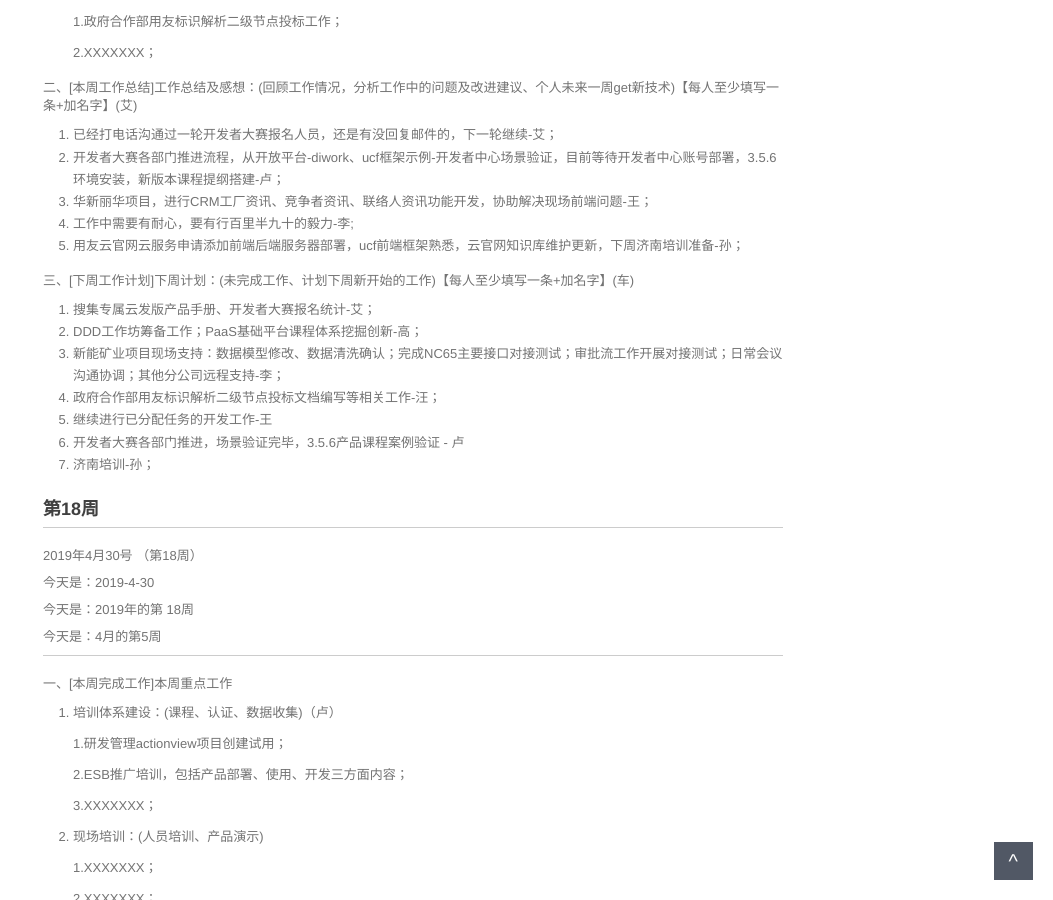
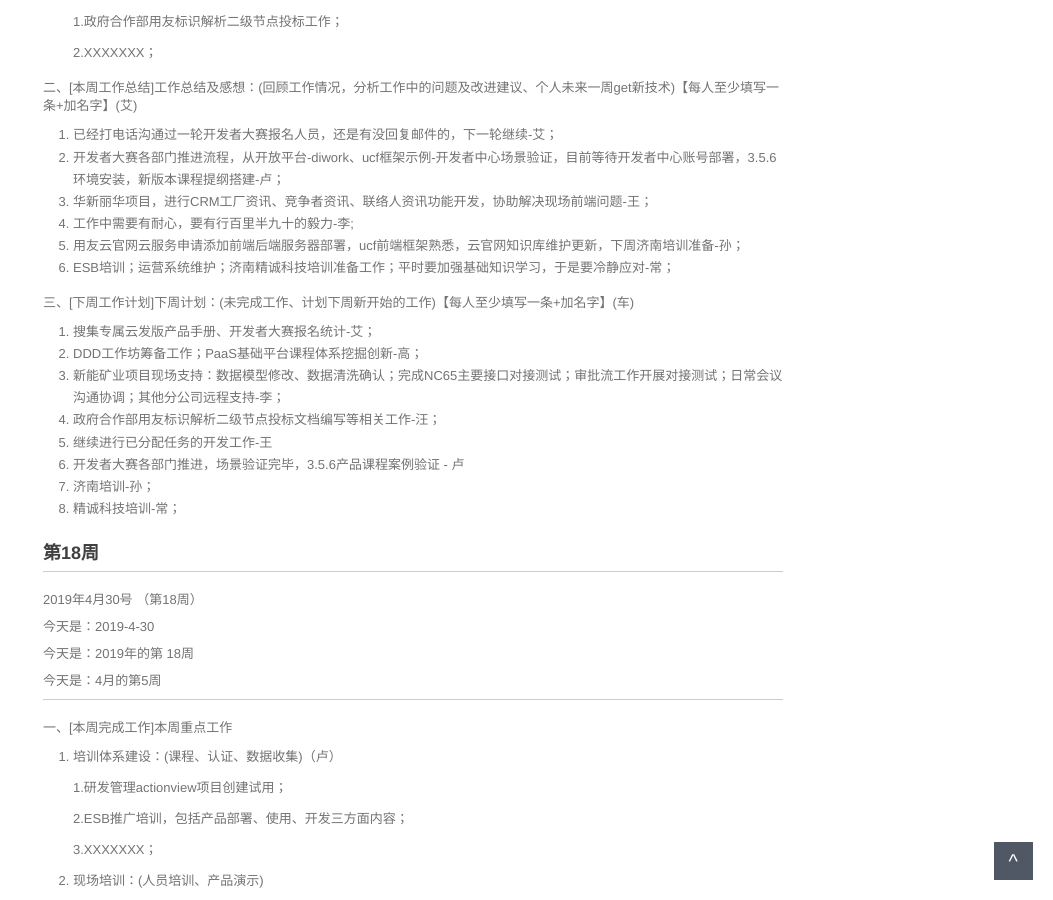
Before and after one commit to walllFlower/blog, a Jekyll site: the page built from _posts/2018-07-17-day_report_cxz.md, in a window 1280 px wide and 900 px high, scrolled down 1231 px. Shown: the whole window, without its empty margins (227-1280 px from the left). Built offline with Jekyll 4.4.1, drawn with Linux system fonts in a browser that asks for light colours; comment, search, counter and statistics services are not loaded.

Commit message:
Update 2018-07-17-day_report_cxz.md

```diff
--- a/_posts/2018-07-17-day_report_cxz.md
+++ b/_posts/2018-07-17-day_report_cxz.md
@@ -78,6 +78,7 @@ categories: 技术运营工作周报
 3. 华新丽华项目，进行CRM工厂资讯、竞争者资讯、联络人资讯功能开发，协助解决现场前端问题-王；
 4. 工作中需要有耐心，要有行百里半九十的毅力-李;
 5. 用友云官网云服务申请添加前端后端服务器部署，ucf前端框架熟悉，云官网知识库维护更新，下周济南培训准备-孙；
+6. ESB培训；运营系统维护；济南精诚科技培训准备工作；平时要加强基础知识学习，于是要冷静应对-常；
 
 三、[下周工作计划]下周计划：(未完成工作、计划下周新开始的工作)【每人至少填写一条+加名字】(车)
 
@@ -88,7 +89,7 @@ categories: 技术运营工作周报
 5. 继续进行已分配任务的开发工作-王
 6. 开发者大赛各部门推进，场景验证完毕，3.5.6产品课程案例验证 - 卢
 7. 济南培训-孙；
-
+8. 精诚科技培训-常；
 
 
 
```
